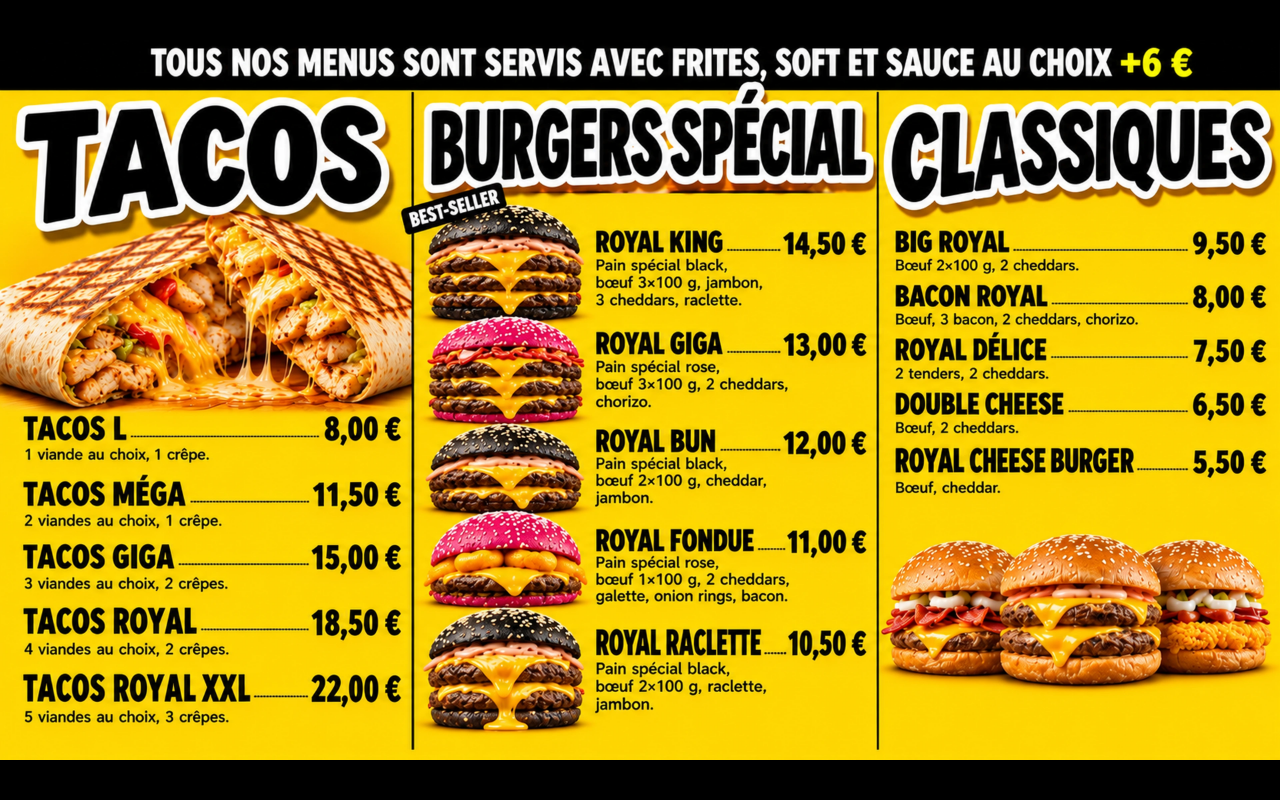
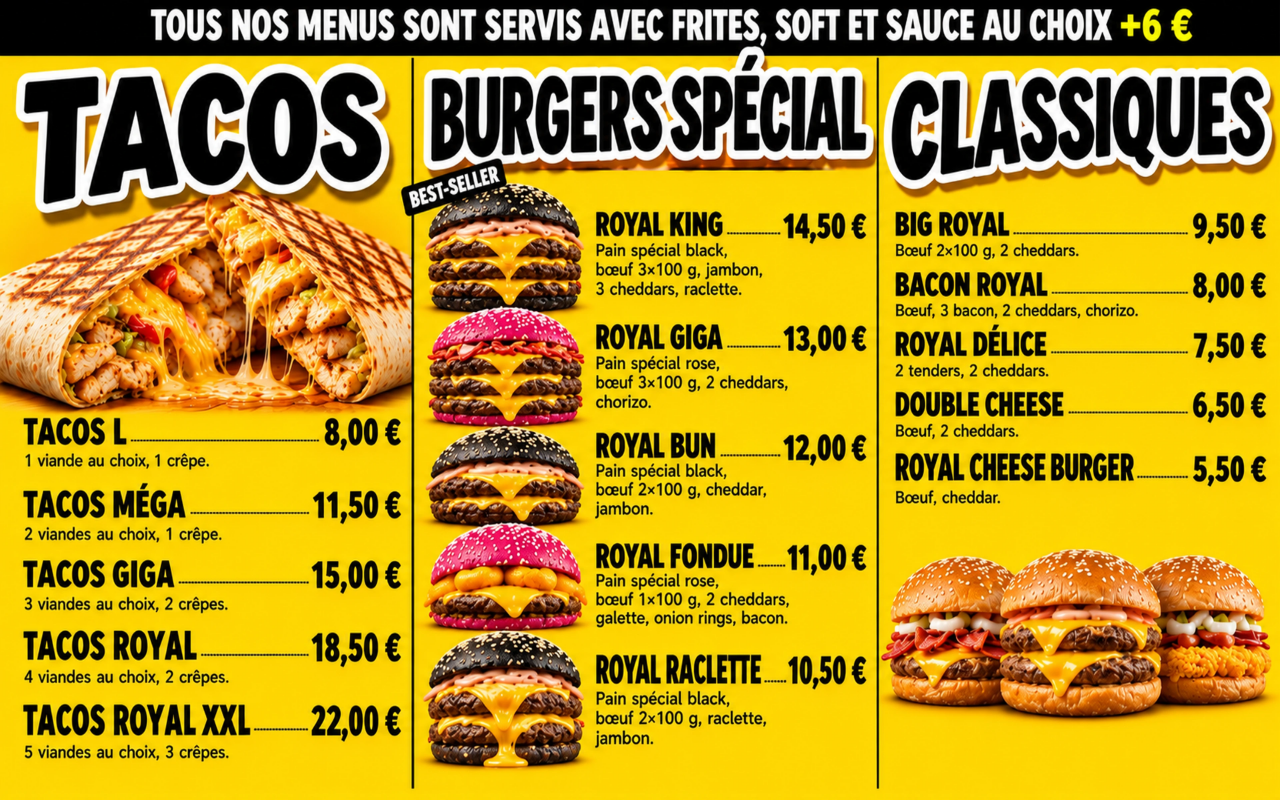
Before and after one commit to kingdz213/royal-tacos-menu, a plain HTML site: page tv1.html in a window 1280 px wide. Drawn offline with Linux system fonts and the light colour scheme.

Commit message:
Affiche plein écran sans bandes noires
Co-Authored-By: Claude Opus 5.5 <noreply@anthropic.com>

```diff
--- a/tv1.html
+++ b/tv1.html
@@ -6,7 +6,7 @@
 <title>Royal Tacos – TV 1</title>
 <style>
   html, body { margin: 0; padding: 0; width: 100%; height: 100%; overflow: hidden; background: #000; cursor: none; }
-  img { display: block; width: 100vw; height: 100vh; object-fit: contain; object-position: center; }
+  img { display: block; width: 100vw; height: 100vh; object-fit: fill; /* remplit tout l'écran, jamais de bande noire ni de rognage (déformation nulle sur une TV 16:9) */ }
 </style>
 </head>
 <body>
```
Also changed, not shown: tv2.html (+1 -1 lines).
